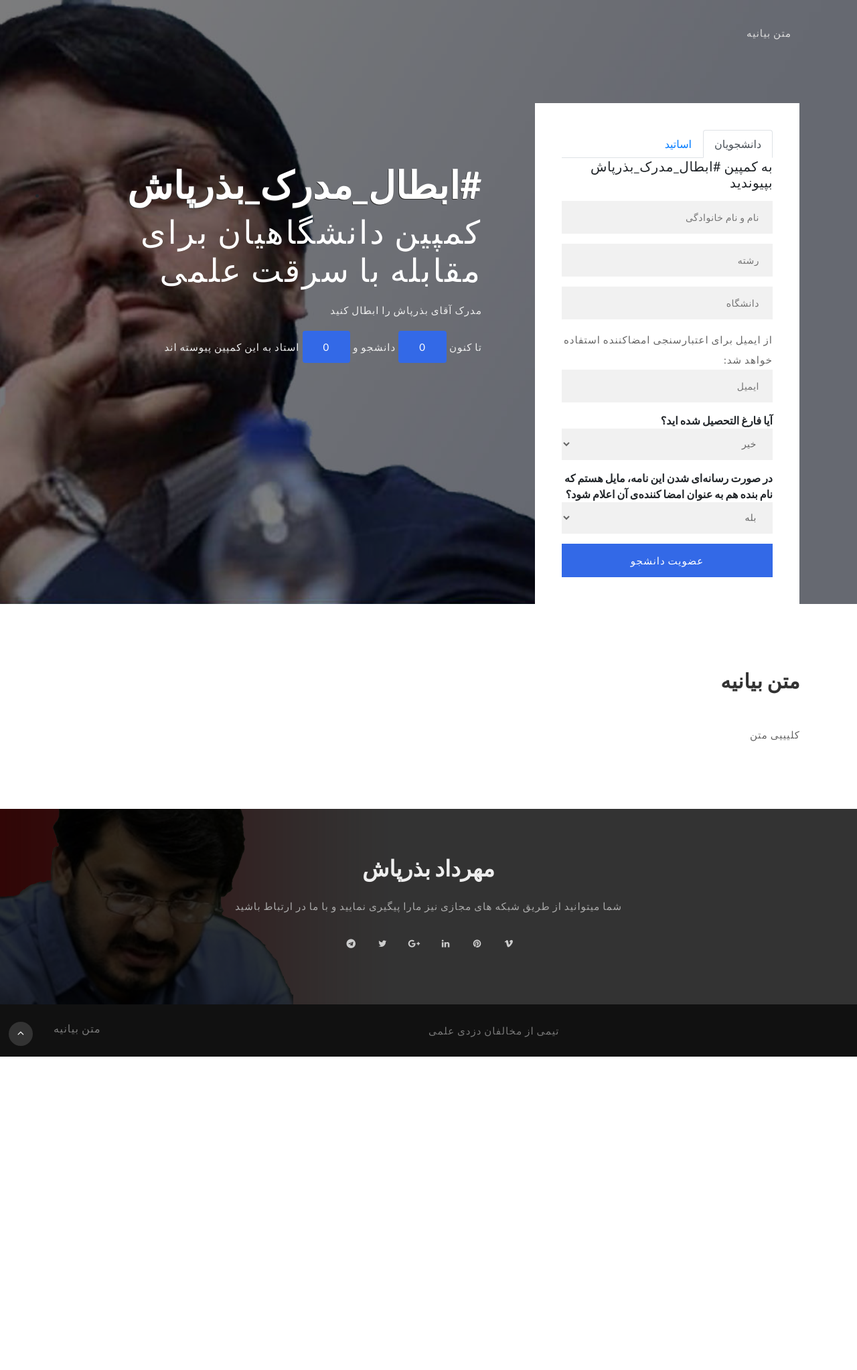
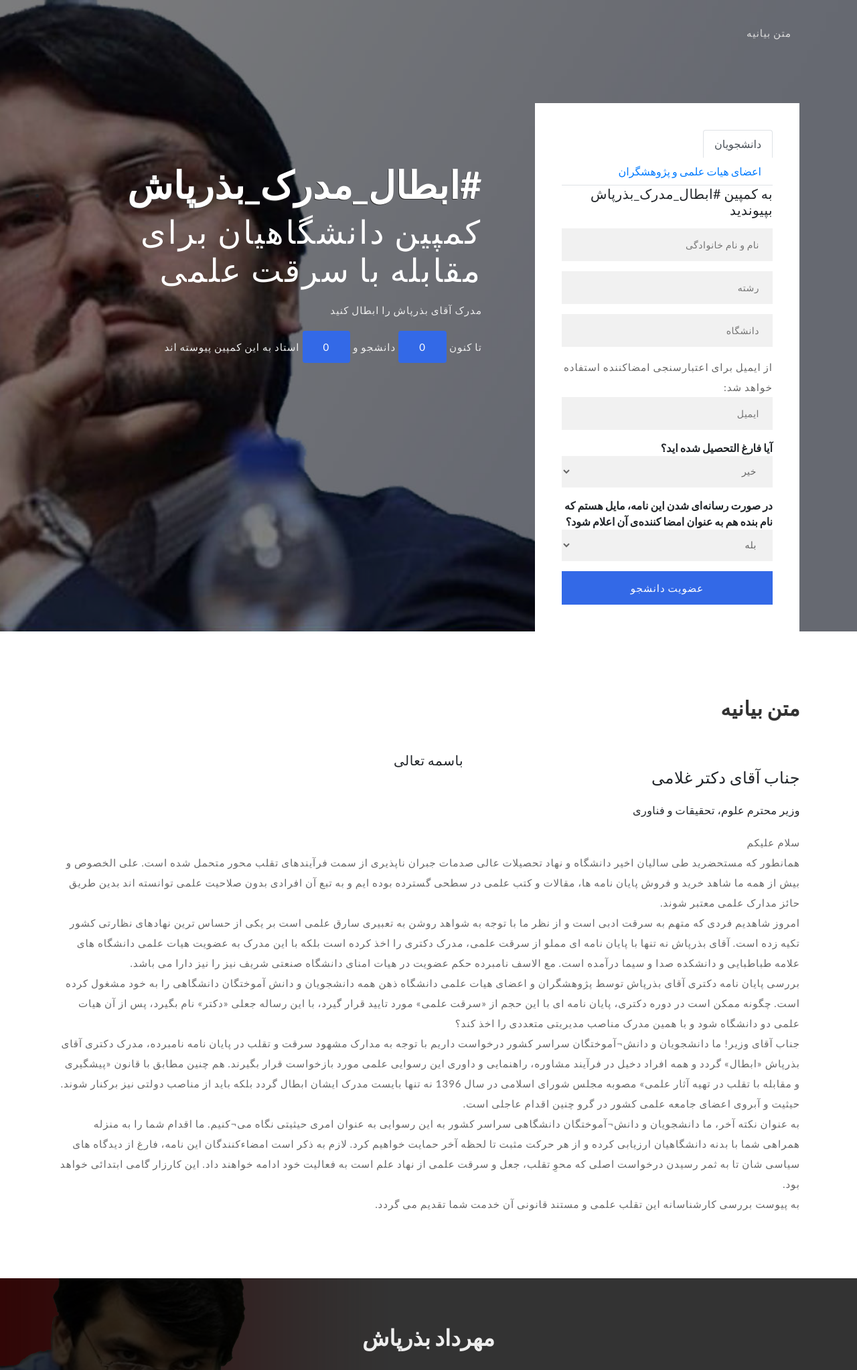
Before and after one commit to Bazrpash/anti-plagiarism, a Django app: page / in a window 1280 px wide. Shown: the top 2046 px of the page at 67% size. Before the commit the page ends 1578 px from the top, so only its background shows below. Run offline with Django 3.2, Linux system fonts and the light colour scheme; some libraries are stand-ins or nearby versions.

Commit message:
statement text is almost done

```diff
--- a/web/templates/web/index.html
+++ b/web/templates/web/index.html
@@ -102,7 +102,7 @@
 									</li>
 									<li class="nav-item" role="presentation">
 										<a class="nav-link" id="teacher-tab" data-toggle="tab" href="#teacher"
-											role="tab" aria-controls="teacher" aria-selected="false">اساتید</a>
+											role="tab" aria-controls="teacher" aria-selected="false">اعضای هیات علمی و پژوهشگران</a>
 									</li>
 								</ul>
 
@@ -205,7 +205,17 @@
             <h2 class="heading mb-sm-5 mb-4"> متن بیانیه</h2>
             <div class="row bottom-grids">
                 <div class="col-md-12 col-sm-12">
-                    <p>کلیییی متن</p>
+                    <h5 align="center">باسمه تعالی</h5>
+                    <h4>جناب آقای دکتر غلامی </h4><br>
+                    <h6>وزیر محترم علوم، تحقیقات و فناوری</h6><br>
+<p>سلام علیکم<br>
+همانطور که مستحضرید طی سالیان اخیر دانشگاه و نهاد تحصیلات عالی صدمات جبران ناپذیری از سمت فرآیندهای تقلب محور متحمل شده است. علی الخصوص و بیش از همه ما شاهد خرید و فروش پایان نامه ها، مقالات و کتب علمی در سطحی گسترده بوده ایم و به تبع آن افرادی بدون صلاحیت علمی توانسته اند بدین طریق حائز مدارک علمی معتبر شوند.<br>
+امروز شاهدیم فردی که متهم به سرقت ادبی است و از نظر ما با توجه به شواهد روشن به تعبیری سارق علمی است بر یکی از حساس ترین نهادهای نظارتی کشور تکیه زده است. آقای بذرپاش نه تنها با پایان نامه ای مملو از سرقت علمی، مدرک دکتری را اخذ کرده است بلکه با این مدرک به عضویت هیات علمی دانشگاه های علامه طباطبایی و دانشکده صدا و سیما درآمده است. مع الاسف نامبرده حکم عضویت در هیات امنای دانشگاه صنعتی شریف نیز را نیز دارا می باشد.<br>
+بررسی پایان نامه دکتری آقای بذرپاش توسط پژوهشگران و اعضای هیات علمی دانشگاه ذهن همه دانشجویان و دانش آموختگان دانشگاهی را به خود مشغول کرده است. چگونه ممکن است در دوره دکتری، پایان نامه ای با این حجم از «سرقت علمی» مورد تایید قرار گیرد، با این رساله جعلی «دکتر» نام بگیرد، پس از آن هیات علمی دو دانشگاه شود و با همین مدرک مناصب مدیریتی متعددی را اخذ کند؟<br>
+جناب آقای وزیر! ما دانشجویان و دانش¬آموختگان سراسر کشور درخواست داریم با توجه به مدارک مشهود سرقت و تقلب در پایان نامه نامبرده، مدرک دکتری آقای بذرپاش «ابطال» گردد و همه افراد دخیل در فرآیند مشاوره، راهنمایی و داوری این رسوایی علمی مورد بازخواست قرار بگیرند. هم چنین مطابق با قانون «پیشگیری و مقابله با تقلب در تهیه آثار علمی» مصوبه مجلس شورای اسلامی در سال 1396 نه تنها بایست مدرک ایشان ابطال گردد بلکه باید از مناصب دولتی نیز برکنار شوند. حیثیت و آبروی اعضای جامعه علمی کشور در گرو چنین اقدام عاجلی است.<br>
+به عنوان نکته آخر، ما دانشجویان و دانش¬آموختگان دانشگاهی سراسر کشور به این رسوایی به عنوان امری حیثیتی نگاه می¬کنیم. ما اقدام شما را به منزله همراهی شما با بدنه دانشگاهیان ارزیابی کرده و از هر حرکت مثبت تا لحظه آخر حمایت خواهیم کرد. لازم به ذکر است امضاءکنندگان این نامه، فارغ از دیدگاه های سیاسی شان تا به ثمر رسیدن درخواست اصلی که محوِ تقلب، جعل و سرقت علمی از نهاد علم است به فعالیت خود ادامه خواهند داد. این کارزار گامی ابتدائی خواهد بود.<br>
+به پیوست بررسی کارشناسانه این تقلب علمی و مستند قانونی آن  خدمت شما تقدیم می گردد.<br>
+</p>
                 </div>
             </div>
         </div>
```
